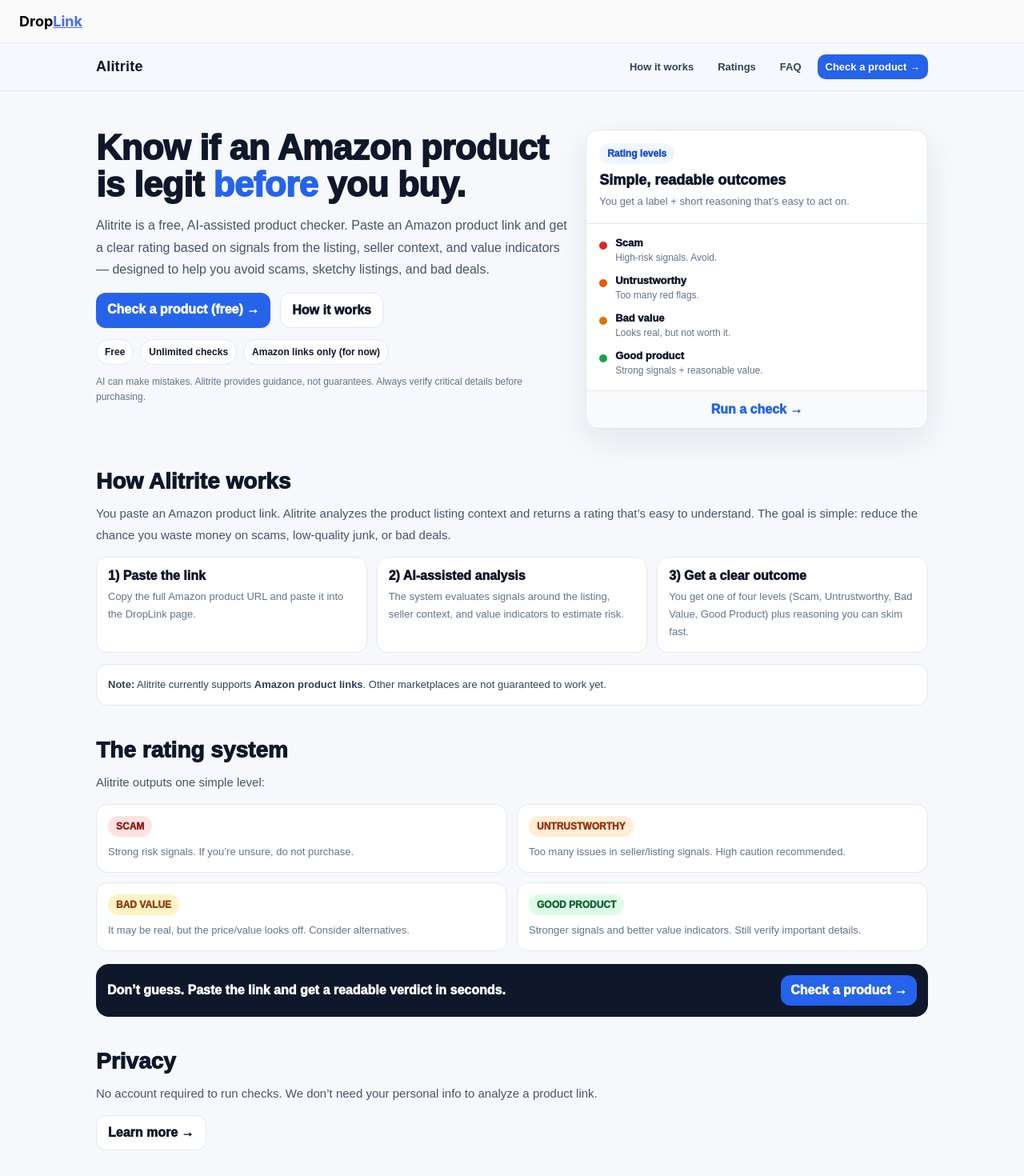
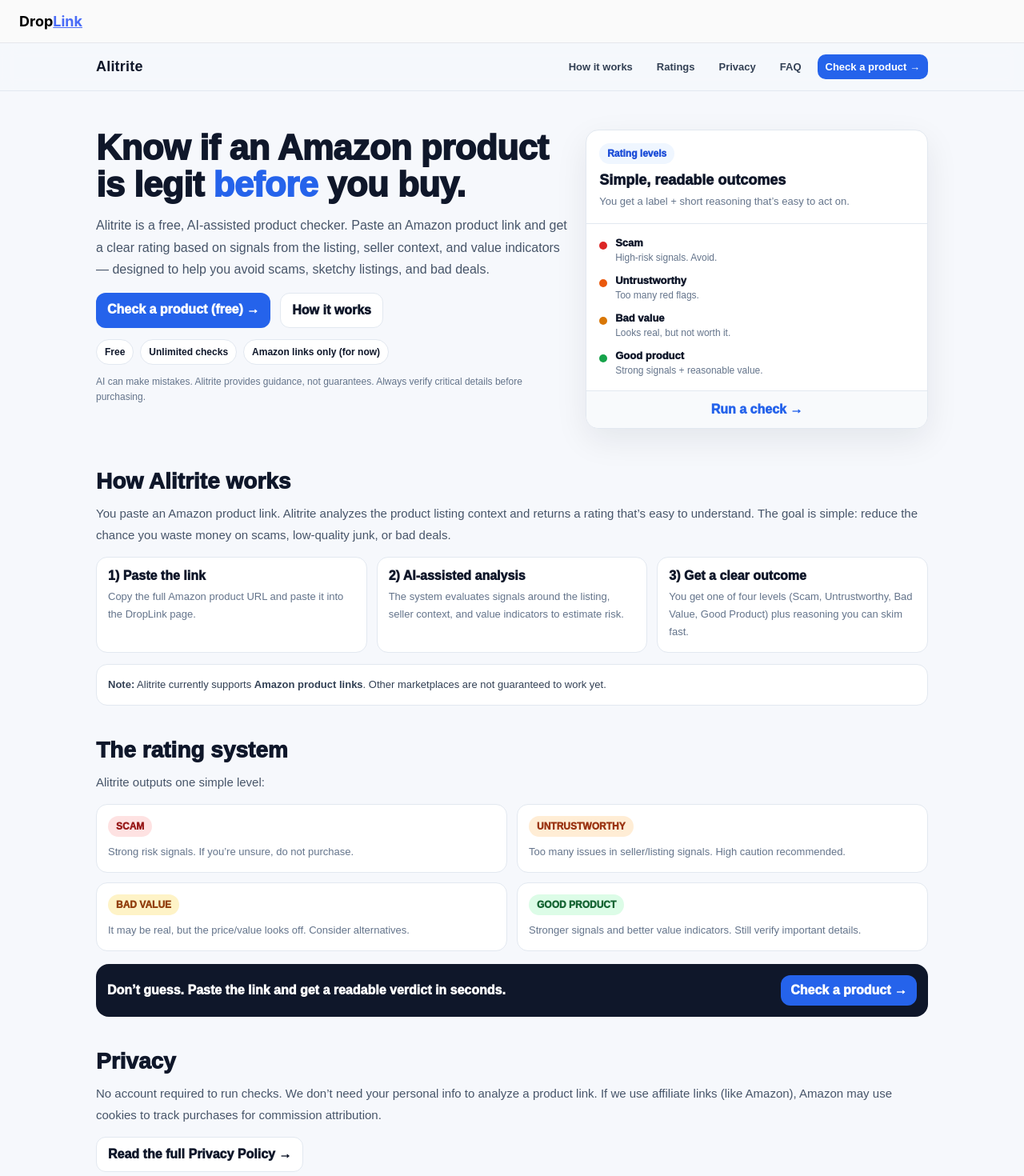
Before and after one commit to christensenandrew455-cell/funbot3000, a Next.js app: page / in a window 1280 px wide. Shown: the top 1470 px of the page at 80% size. Built offline with nearby package versions, Linux system fonts and the light colour scheme.

Commit message:
Update page.js

```diff
--- a/app/page.js
+++ b/app/page.js
@@ -18,6 +18,10 @@ export default function HomePage() {
             </a>
             <a style={s.navLink} href="#ratings">
               Ratings
+            </a>
+            {/* Keep Privacy accessible in the top nav */}
+            <a style={s.navLink} href="/privacy">
+              Privacy
             </a>
             <a style={s.navLink} href="#faq">
               FAQ
@@ -238,17 +242,18 @@ export default function HomePage() {
           </div>
         </section>
 
-        {/* PRIVACY (short + link out) */}
+        {/* PRIVACY (short summary + learn more) */}
         <section id="privacy" style={s.section}>
           <h2 style={s.h2}>Privacy</h2>
           <p style={s.p}>
             No account required to run checks. We don’t need your personal info
-            to analyze a product link.
+            to analyze a product link. If we use affiliate links (like Amazon),
+            Amazon may use cookies to track purchases for commission attribution.
           </p>
 
           <div style={s.privacyRow}>
             <a href="/privacy" style={s.privacyBtn}>
-              Learn more →
+              Read the full Privacy Policy →
             </a>
           </div>
         </section>
```
